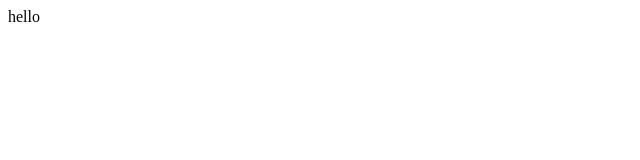
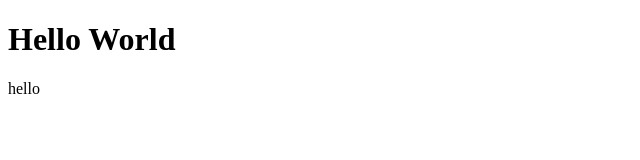
Before and after one commit to oceanalbin/Online-Data-Scraper-Publication, a plain HTML site: page index.html in a window 1280 px wide. Shown: the whole page, without its empty margins (0-640 px from the left). Drawn offline with Linux system fonts and the light colour scheme.

Commit message:
update test

```diff
--- a/index.html
+++ b/index.html
@@ -2,6 +2,7 @@
 <html>
 
   <body>
+    <H1>Hello World</H1>
     hello
     </body>
 
```
